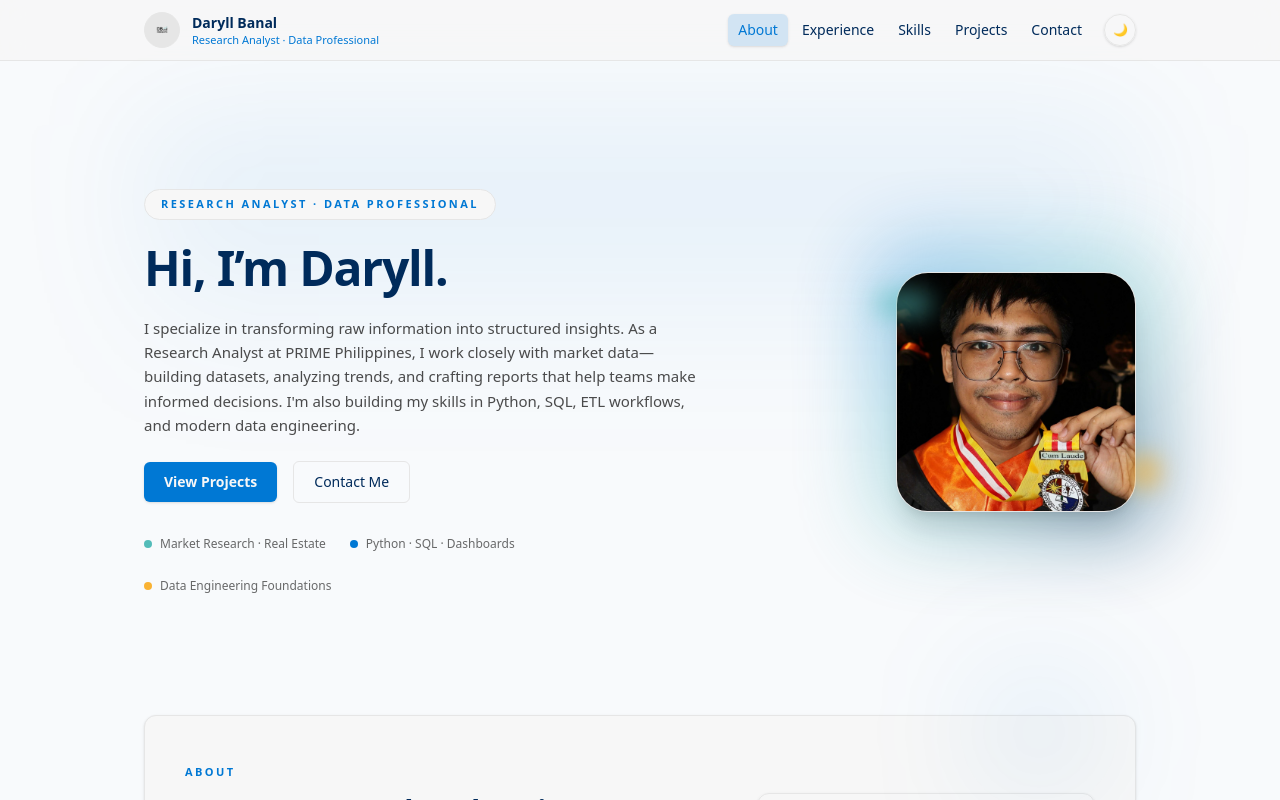
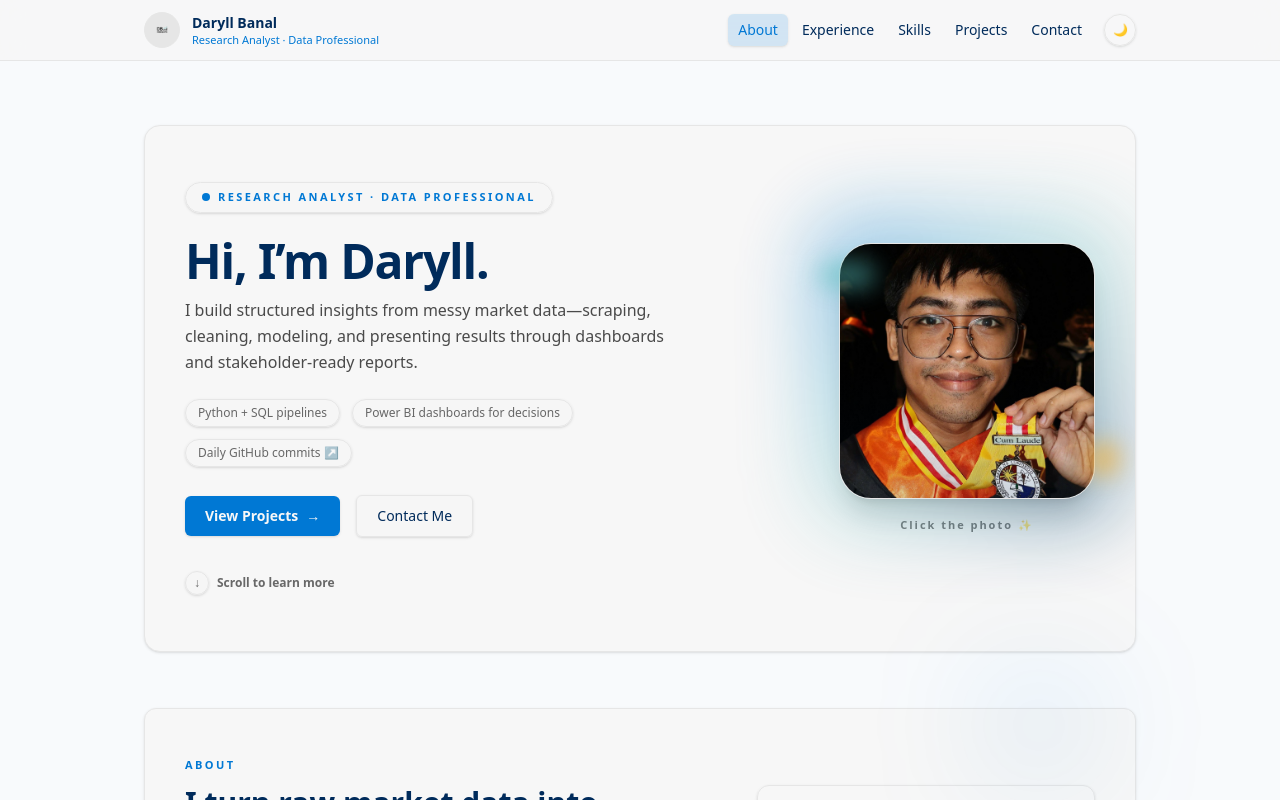
Before and after one commit to DaryllBanal1030/daryll-personal-website, a Next.js app: page / in a window 1280 px wide. Shown: the top 800 px of the page. Built offline with nearby package versions, Linux system fonts and the light colour scheme.

Commit message:
Hero Section Improve

```diff
--- a/app/globals.css
+++ b/app/globals.css
@@ -36,6 +36,32 @@
 .tag-chip {
   @apply rounded-full px-3 py-1 font-medium whitespace-nowrap text-[11px];
 }
+/* Add these to globals.css */
+
+@keyframes heroOrbit {
+  0% { transform: translate(0, 0); opacity: 0.55; }
+  50% { transform: translate(18px, 10px); opacity: 0.85; }
+  100% { transform: translate(0, 0); opacity: 0.55; }
+}
+
+.hero-orbit {
+  animation: heroOrbit 6s ease-in-out infinite;
+}
+
+@keyframes starPop {
+  0%   { transform: translate(-50%, -50%) scale(0.3); filter: blur(0px); }
+  35%  { transform: translate(-50%, -70%) scale(1); }
+  100% { transform: translate(-50%, -110%) scale(0.2); opacity: 0; filter: blur(1px); }
+}
+
+.hero-star {
+  position: absolute;
+  border-radius: 9999px;
+  background:
+    radial-gradient(circle at 30% 30%, rgba(255,255,255,0.95), rgba(255,255,255,0.0) 60%),
+    radial-gradient(circle at 60% 60%, rgba(255, 215, 0, 0.7), rgba(255,255,255,0.0) 55%);
+  animation: starPop 820ms ease-out forwards;
+}
 
  /*--color-dark1: #2B2B2B;
   --color-light1: #F7F7F7;
--- a/components/sections/HeroSection.tsx
+++ b/components/sections/HeroSection.tsx
@@ -1,94 +1,190 @@
 "use client";
 
 import Image from "next/image";
+import { useEffect, useState } from "react";
+
+type Star = {
+  id: string;
+  x: number; // %
+  y: number; // %
+  delay: number; // ms
+  size: number; // px
+  rotate: number; // deg
+  opacity: number;
+};
+
+function uid() {
+  return `${Date.now()}-${Math.random().toString(16).slice(2)}`;
+}
 
 export default function HeroSection() {
+  const [mounted, setMounted] = useState(false);
+  const [stars, setStars] = useState<Star[]>([]);
+
+  useEffect(() => setMounted(true), []);
+
   const scrollToId = (id: string) => {
     document.getElementById(id)?.scrollIntoView({ behavior: "smooth" });
   };
 
+  const burstStars = () => {
+    const count = 14; // adjust 10–18 if you want more/less
+    const newStars: Star[] = Array.from({ length: count }).map(() => ({
+      id: uid(),
+      x: 18 + Math.random() * 64,
+      y: 18 + Math.random() * 64,
+      delay: Math.floor(Math.random() * 120),
+      size: 8 + Math.floor(Math.random() * 10),
+      rotate: Math.floor(Math.random() * 360),
+      opacity: 0.75 + Math.random() * 0.25,
+    }));
+
+    setStars((prev) => [...prev, ...newStars]);
+
+    // remove after animation
+    setTimeout(() => {
+      setStars((prev) => prev.filter((s) => !newStars.some((n) => n.id === s.id)));
+    }, 900);
+  };
+
   return (
-    <section className="relative grid gap-10 py-10 md:grid-cols-[minmax(0,1.4fr)_minmax(0,1fr)] md:items-center md:py-16">
-      {/* Subtle global glow behind entire hero */}
-      <div className="pointer-events-none absolute inset-0 -z-10 bg-gradient-to-b from-accent5/10 via-transparent to-transparent blur-3xl" />
+    <section className="relative overflow-hidden rounded-2xl border border-light2 bg-light1 px-6 py-10 shadow-sm dark:border-dark2 dark:bg-dark1 md:px-10 md:py-14">
+      {/* Background: glow + subtle grid */}
+      <div className="pointer-events-none absolute inset-0 -z-10">
+        <div className="absolute -top-24 left-1/2 h-72 w-72 -translate-x-1/2 rounded-full bg-accent5/12 blur-3xl dark:bg-accent1/16" />
+        <div className="absolute -bottom-28 right-0 h-80 w-80 rounded-full bg-accent2/12 blur-3xl dark:bg-accent5/16" />
+        <div className="hero-orbit absolute left-10 top-10 h-40 w-40 rounded-full bg-accent3/10 blur-2xl dark:bg-accent3/14" />
+        <div className="absolute inset-0 bg-[radial-gradient(circle_at_1px_1px,rgba(0,0,0,0.06)_1px,transparent_0)] [background-size:22px_22px] dark:bg-[radial-gradient(circle_at_1px_1px,rgba(255,255,255,0.07)_1px,transparent_0)]" />
+      </div>
 
-      {/* LEFT: Text */}
+      <div className="grid gap-10 md:grid-cols-[minmax(0,1.35fr)_minmax(0,1fr)] md:items-center">
+        {/* LEFT */}
         <div className="space-y-6">
-        {/* Role badge */}
-        <span className="inline-flex items-center gap-2 rounded-full border border-light2 bg-light1 px-4 py-1.5 text-[11px] font-semibold tracking-[0.22em] text-accent5 dark:border-dark2 dark:bg-dark1 dark:text-accent1">
+          {/* Badge */}
+          <div className="inline-flex w-fit items-center gap-2 rounded-full border border-light2 bg-light1/80 px-4 py-1.5 text-[11px] font-semibold tracking-[0.22em] text-accent5 shadow-sm dark:border-dark2 dark:bg-dark1/60 dark:text-accent1">
+            <span className="h-2 w-2 rounded-full bg-accent5 dark:bg-accent1" />
             RESEARCH ANALYST · DATA PROFESSIONAL
-        </span>
+          </div>
 
-        {/* Main headline */}
+          {/* Headline + subtext */}
+          <div className="space-y-3">
             <h1 className="text-4xl font-bold tracking-tight text-dark2 dark:text-light1 md:text-5xl">
               Hi, I’m Daryll.
             </h1>
+            <p className="max-w-xl text-[15px] leading-relaxed text-dark1/85 dark:text-light1/80 md:text-[16px]">
+              I build structured insights from messy market data—scraping,
+              cleaning, modeling, and presenting results through dashboards and
+              stakeholder-ready reports.
+            </p>
+          </div>
 
-        {/* Subtext */}
-        <p className="max-w-xl text-[15px] leading-relaxed text-dark1/85 dark:text-light1/80">
-          I specialize in transforming raw information into structured insights.
-          As a Research Analyst at PRIME Philippines, I work closely with market
-          data—building datasets, analyzing trends, and crafting reports that help
-          teams make informed decisions. I&apos;m also building my skills in Python,
-          SQL, ETL workflows, and modern data engineering.
-        </p>
+          {/* Proof chips */}
+          <div className="flex flex-wrap gap-3 text-[12px] text-dark1/70 dark:text-light1/60">
+            <span className="rounded-full border border-light2 bg-light1/70 px-3 py-1 shadow-sm dark:border-dark2 dark:bg-dark1/50">
+              Python + SQL pipelines
+            </span>
+            <span className="rounded-full border border-light2 bg-light1/70 px-3 py-1 shadow-sm dark:border-dark2 dark:bg-dark1/50">
+              Power BI dashboards for decisions
+            </span>
+            <a
+              href="https://github.com/DaryllBanal1030"
+              target="_blank"
+              rel="noreferrer"
+              className="rounded-full border border-light2 bg-light1/70 px-3 py-1 shadow-sm transition hover:bg-light2 dark:border-dark2 dark:bg-dark1/50 dark:hover:bg-dark2"
+            >
+              Daily GitHub commits ↗
+            </a>
+          </div>
 
-        {/* Buttons */}
-        <div className="flex flex-wrap items-center gap-4">
+          {/* CTAs */}
+          <div className="flex flex-wrap items-center gap-4 pt-1">
             <button
               type="button"
               onClick={() => scrollToId("projects")}
-            className="inline-flex items-center justify-center rounded-md bg-accent5 px-5 py-2.5 text-sm font-semibold text-light1 shadow transition hover:bg-accent3"
+              className="group inline-flex items-center justify-center rounded-md bg-accent5 px-5 py-2.5 text-sm font-semibold text-light1 shadow transition hover:bg-accent3"
             >
               View Projects
+              <span className="ml-2 transition group-hover:translate-x-0.5">→</span>
             </button>
 
             <button
               type="button"
               onClick={() => scrollToId("contact")}
-            className="inline-flex items-center justify-center rounded-md border border-light2 px-5 py-2.5 text-sm font-medium text-dark2 transition hover:bg-light2 dark:border-dark2 dark:text-light1 dark:hover:bg-dark2"
+              className="inline-flex items-center justify-center rounded-md border border-light2 bg-light1/60 px-5 py-2.5 text-sm font-medium text-dark2 shadow-sm transition hover:bg-light2 dark:border-dark2 dark:bg-dark1/50 dark:text-light1 dark:hover:bg-dark2"
             >
               Contact Me
             </button>
           </div>
 
-        {/* Skill bullets */}
-        <div className="flex flex-wrap gap-6 pt-2 text-[12px] text-dark1/70 dark:text-light1/60">
-          <div className="flex items-center gap-2">
-            <span className="h-2 w-2 rounded-full bg-accent1" />
-            <span>Market Research · Real Estate</span>
-          </div>
-          <div className="flex items-center gap-2">
-            <span className="h-2 w-2 rounded-full bg-accent5" />
-            <span>Python · SQL · Dashboards</span>
-          </div>
-          <div className="flex items-center gap-2">
-            <span className="h-2 w-2 rounded-full bg-accent2" />
-            <span>Data Engineering Foundations</span>
-          </div>
+          {/* Scroll cue */}
+          <div className="pt-2">
+            <button
+              type="button"
+              onClick={() => scrollToId("about")}
+              className="inline-flex items-center gap-2 text-[12px] font-semibold text-dark1/70 transition hover:text-dark2 dark:text-light1/60 dark:hover:text-light1"
+            >
+              <span className="inline-flex h-6 w-6 items-center justify-center rounded-full border border-light2 bg-light1/70 shadow-sm dark:border-dark2 dark:bg-dark1/50">
+                ↓
+              </span>
+              Scroll to learn more
+            </button>
           </div>
         </div>
 
-      {/* RIGHT: Photo Card */}
+        {/* RIGHT: Photo (click = stars) */}
         <div className="flex justify-center md:justify-end">
-        <div className="relative h-44 w-44 md:h-60 md:w-60">
-          {/* Enhanced Futuristic Glow */}
-          <div className="pointer-events-none absolute -inset-6 rounded-[2.5rem] bg-gradient-to-br from-accent5/50 via-accent1/40 to-accent3/60 blur-2xl opacity-90" />
+          <div className="relative">
+            <button
+              type="button"
+              onClick={burstStars}
+              className="group relative h-52 w-52 md:h-64 md:w-64"
+              aria-label="Burst stars"
+            >
+              {/* Gradient ring */}
+              <div className="pointer-events-none absolute -inset-6 rounded-[2.6rem] bg-gradient-to-br from-accent5/55 via-accent1/35 to-accent3/55 blur-2xl opacity-90 transition group-hover:opacity-100" />
 
-          {/* Main Photo Card */}
-          <div className="relative h-full w-full overflow-hidden rounded-[2rem] border border-light2 bg-light1 shadow-xl dark:border-dark2 dark:bg-dark2">
+              {/* Glass card */}
+              <div className="relative h-full w-full overflow-hidden rounded-[2rem] border border-light2 bg-light1/70 shadow-xl backdrop-blur-sm transition group-hover:-translate-y-0.5 group-hover:shadow-2xl dark:border-dark2 dark:bg-dark1/40">
                 <Image
                   src="/daryll.jpg"
                   alt="Daryll Banal"
                   fill
-              className="object-cover"
+                  className={`object-cover transition duration-700 ${
+                    mounted ? "scale-[1.02]" : "scale-100"
+                  }`}
                   priority
                 />
+                <div className="pointer-events-none absolute inset-0 bg-gradient-to-t from-dark2/10 via-transparent to-transparent dark:from-black/20" />
+
+                {/* Stars layer */}
+                <div className="pointer-events-none absolute inset-0">
+                  {stars.map((s) => (
+                    <span
+                      key={s.id}
+                      className="hero-star"
+                      style={{
+                        left: `${s.x}%`,
+                        top: `${s.y}%`,
+                        width: `${s.size}px`,
+                        height: `${s.size}px`,
+                        opacity: s.opacity,
+                        transform: `translate(-50%, -50%) rotate(${s.rotate}deg)`,
+                        animationDelay: `${s.delay}ms`,
+                      }}
+                    />
+                  ))}
+                </div>
               </div>
 
               {/* Decorative micro-elements */}
-          <div className="pointer-events-none absolute -left-5 top-5 h-6 w-14 rounded-xl bg-accent1/60 blur-md" />
-          <div className="pointer-events-none absolute -right-6 bottom-6 h-8 w-8 rounded-xl bg-accent2/70 blur-md" />
+              <div className="pointer-events-none absolute -left-5 top-5 h-6 w-14 rounded-xl bg-accent1 opacity-60 blur-md" />
+              <div className="pointer-events-none absolute -right-6 bottom-6 h-8 w-8 rounded-xl bg-accent2 opacity-70 blur-md" />
+              </button>
+
+            <div className="mt-3 text-center text-[11px] font-semibold tracking-[0.18em] text-dark1/60 dark:text-light1/55">
+              Click the photo ✨
+            </div>
+          </div>
         </div>
       </div>
     </section>
```
Lines whose indentation alone changed are shown as unchanged.
